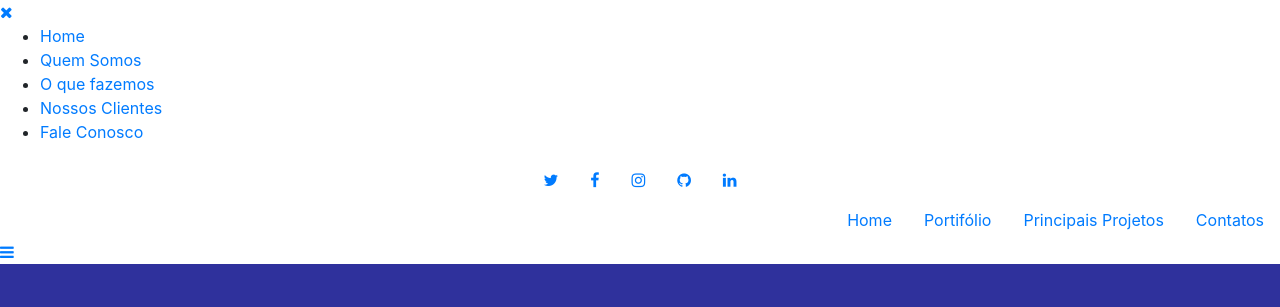
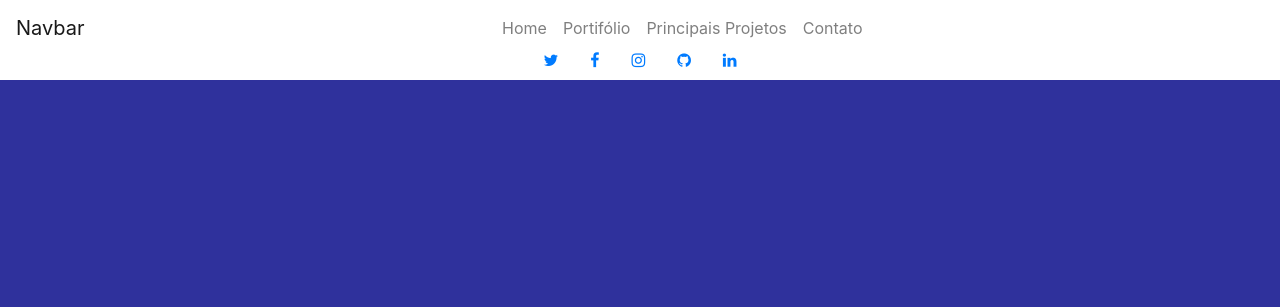
Before and after one commit to marcusmarcelino/kevin-arq, a plain HTML site: page index.html in a window 1280 px wide. Shown: the top 307 px of the page. Drawn offline with nearby package versions, Linux system fonts and the light colour scheme.

Commit message:
Refatoraamento de código, corrigin estrutura inicial do layout

```diff
--- a/index.html
+++ b/index.html
@@ -12,6 +12,7 @@
          <link rel="stylesheet" href="https://stackpath.bootstrapcdn.com/font-awesome/4.7.0/css/font-awesome.min.css">
          <link href="https://fonts.googleapis.com/css?family=Audiowide|Montserrat|Press+Start+2P|Quicksand&display=swap" rel="stylesheet">
          <link rel="stylesheet" href="assets/css/footer.css">
+         <link rel="stylesheet" href="assets/css/menu-full-scran.css">
    </head>
    <body>
       <div class="fullscreen-menu-container js-menu-container">
@@ -65,13 +66,19 @@
                      <i class="fa fa-linkedin"></i>
                   </a>
                </li>
+            </ul>
          </div>
       </div>
-      <header id="nav-top-fixed">
-         <nav id="nav">
-            <ul  class="nav justify-content-end">
+      <header>
+         <nav class="fixed-top navbar navbar-expand-lg navbar-light">
+            <a class="navbar-brand" href="#">Navbar</a>
+            <button class="navbar-toggler" type="button" data-toggle="collapse" data-target="#navbarNavDropdown" aria-controls="navbarNavDropdown" aria-expanded="false" aria-label="Toggle navigation">
+               <span class="navbar-toggler-icon"></span>
+            </button>
+            <div class="collapse navbar-collapse justify-content-center" id="navbarNavDropdown">
+               <ul class="navbar-nav">
                   <li class="nav-item">
-                  <a class="nav-link active" href="index.html">Home</a>
+                     <a class="nav-link" href="#top">Home</a>
                   </li>
                   <li class="nav-item">
                      <a class="nav-link" href="#one">Portifólio</a>
@@ -80,11 +87,43 @@
                      <a class="nav-link" href="#two">Principais Projetos</a>
                   </li>
                   <li class="nav-item">
-                  <a class="nav-link" href="#btn-social">Contatos</a>
+                     <a class="nav-link" href="#btn-social">Contato</a>
                   </li>
                </ul>
+            </div>
          </nav>
-         <a id="btn-navPanel" href="#navPanel" class="navPanelToggle js-menu-button"><span class="fa fa-bars"></span></a>
+         <div>
+            <figure>
+               <img src="" alt="">
+            </figure>
+         </div>
+         <ul class="nav justify-content-center">
+            <li class="nav-item">
+               <a target="_blank" href="#" class="nav-link active">
+                  <i class="fa fa-twitter"></i>
+               </a>
+            </li>
+            <li class="nav-item">
+               <a target="_blank" href="#" class="nav-link">
+                  <i class="fa fa-facebook"></i>
+               </a>
+            </li>
+            <li class="nav-item">
+               <a target="_blank" href="#" class="nav-link">
+                  <i class="fa fa-instagram"></i>
+               </a>
+            </li>
+            <li class="nav-item">
+               <a target="_blank" href="#" class="nav-link">
+                  <i class="fa fa-github"></i>
+               </a>
+            </li>
+            <li class="nav-item">
+               <a target="_blank" href="#" class="nav-link">
+                  <i class="fa fa-linkedin"></i>
+               </a>
+            </li>
+         </ul>
       </header>
       <section id="one">
 
```
Lines whose indentation alone changed are shown as unchanged.
